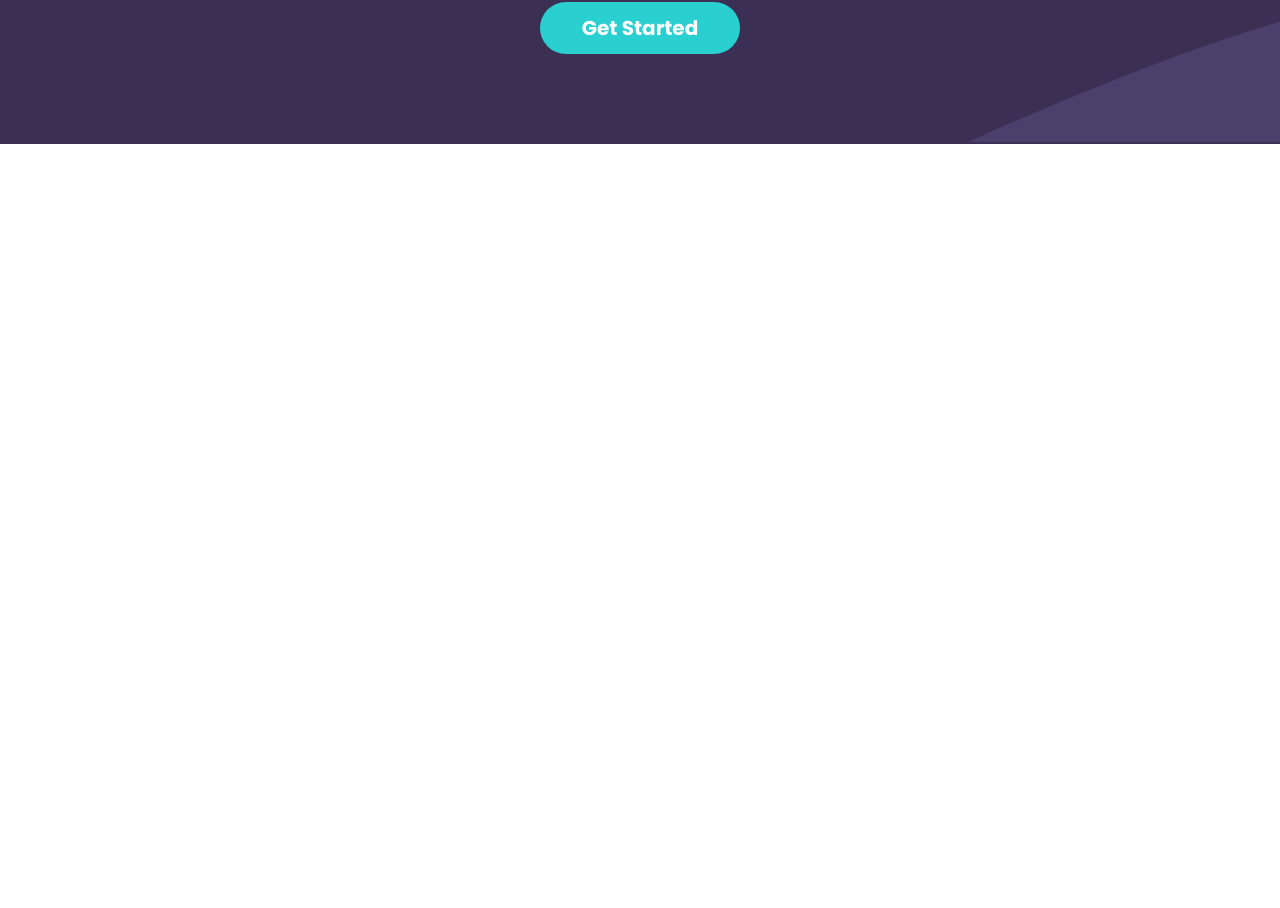
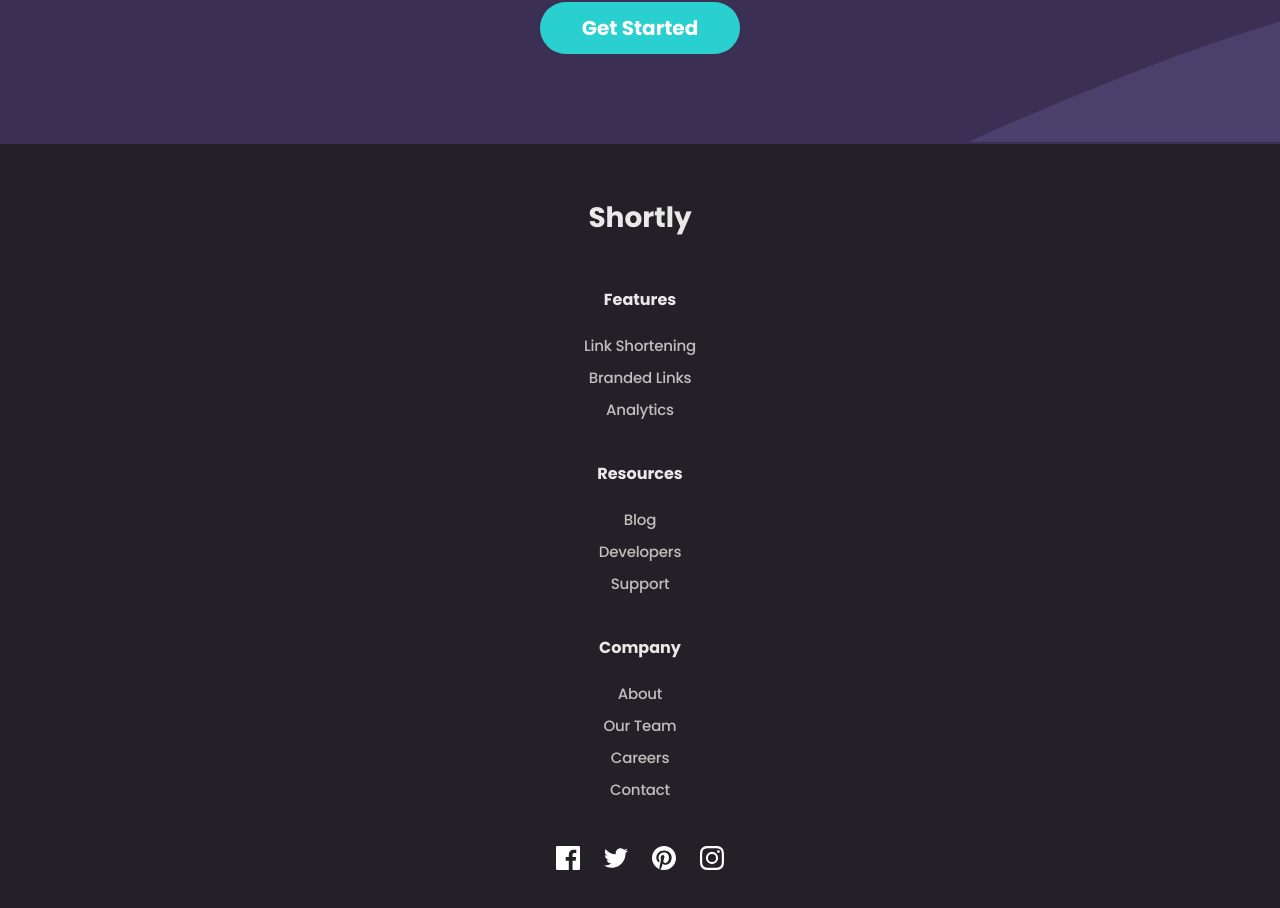
Before and after one commit to DrMalina/shortly, a React (Create React App) app: page / in a window 1280 px wide. Shown: the part 2186-3094 px from the top of the page. Before the commit the page ends 2330 px from the top, so only its background shows below. Built offline with nearby package versions, Linux system fonts and the light colour scheme.

Commit message:
Add Footer

```diff
--- a/src/App.tsx
+++ b/src/App.tsx
@@ -1,6 +1,7 @@
 import React from 'react';
 import { CTA } from './components/CTA';
 import { Features } from './components/Features';
+import { Footer } from './components/Footer';
 import { Header } from './components/Header';
 import { HeroBanner } from './components/HeroBanner';
 import { ScreenReaderLink } from './components/ScreenReaderLink';
@@ -17,6 +18,7 @@ const App = () => {
         <Features />
         <CTA />
       </main>
+      <Footer />
     </>
   );
 };
--- /dev/null
+++ b/src/components/Footer/Footer.tsx
@@ -0,0 +1,94 @@
+import React, { FC } from 'react';
+import {
+  Container,
+  Logo,
+  SectionsWrapper,
+  Heading,
+  Section,
+  Link,
+  SocialMedia,
+  Icon,
+} from './style';
+import iconFacebook from '../../assets/images/icon-facebook.svg';
+import iconTwitter from '../../assets/images/icon-twitter.svg';
+import iconPinterest from '../../assets/images/icon-pinterest.svg';
+import iconInstagram from '../../assets/images/icon-instagram.svg';
+
+export const Footer: FC = () => {
+  return (
+    <Container>
+      <Logo href="#">Shortly</Logo>
+      <SectionsWrapper>
+        <Section>
+          <Heading>Features</Heading>
+          <ul>
+            <li>
+              <Link href="#">Link Shortening</Link>
+            </li>
+            <li>
+              <Link href="#">Branded Links</Link>
+            </li>
+            <li>
+              <Link href="#">Analytics</Link>
+            </li>
+          </ul>
+        </Section>
+        <Section>
+          <Heading> Resources</Heading>
+          <ul>
+            <li>
+              <Link href="#">Blog</Link>
+            </li>
+            <li>
+              <Link href="#">Developers</Link>
+            </li>
+            <li>
+              <Link href="#">Support</Link>
+            </li>
+          </ul>
+        </Section>
+        <Section>
+          <Heading>Company</Heading>
+          <ul>
+            <li>
+              <Link href="#">About</Link>
+            </li>
+            <li>
+              <Link href="#">Our Team</Link>
+            </li>
+            <li>
+              <Link href="#">Careers</Link>
+            </li>
+            <li>
+              <Link href="#">Contact</Link>
+            </li>
+          </ul>
+        </Section>
+        <Section>
+          <SocialMedia>
+            <Icon>
+              <a href="#">
+                <img src={iconFacebook} alt="Facebook" />
+              </a>
+            </Icon>
+            <Icon>
+              <a href="#">
+                <img src={iconTwitter} alt="Twitter" />
+              </a>
+            </Icon>
+            <Icon>
+              <a href="#">
+                <img src={iconPinterest} alt="Pinterest" />
+              </a>
+            </Icon>
+            <Icon>
+              <a href="#">
+                <img src={iconInstagram} alt="Instagram" />
+              </a>
+            </Icon>
+          </SocialMedia>
+        </Section>
+      </SectionsWrapper>
+    </Container>
+  );
+};
--- /dev/null
+++ b/src/components/Footer/index.ts
@@ -0,0 +1 @@
+export * from './Footer';
--- /dev/null
+++ b/src/components/Footer/style.ts
@@ -0,0 +1,53 @@
+import styled from 'styled-components';
+import { theme } from '../../theme/mainTheme';
+
+export const Container = styled.footer`
+  background-color: ${theme.colors.gray400};
+  text-align: center;
+  padding-top: 6rem;
+  padding-bottom: 5.2rem;
+`;
+
+export const Logo = styled.a`
+  font-size: 2.8rem;
+  font-weight: ${theme.fontWeight.bold};
+  color: ${theme.colors.white};
+  opacity: 0.9;
+  text-decoration: none;
+`;
+
+export const SectionsWrapper = styled.div`
+  margin-top: 6rem;
+`;
+
+export const Section = styled.div`
+  margin-top: 4rem;
+`;
+
+export const Heading = styled.h2`
+  color: ${theme.colors.white};
+  opacity: 0.9;
+  font-size: 1.6rem;
+  font-weight: ${theme.fontWeight.bold};
+  margin-bottom: 2.2rem;
+`;
+
+export const Link = styled.a`
+  color: ${theme.colors.gray100};
+  font-size: 1.5rem;
+  text-decoration: none;
+  line-height: 3.2rem;
+  letter-spacing: -0.2px;
+`;
+
+export const SocialMedia = styled.ul`
+  display: flex;
+  justify-content: center;
+  align-items: center;
+`;
+
+export const Icon = styled.li`
+  &:not(:last-child) {
+    margin-right: 2.4rem;
+  }
+`;
```
